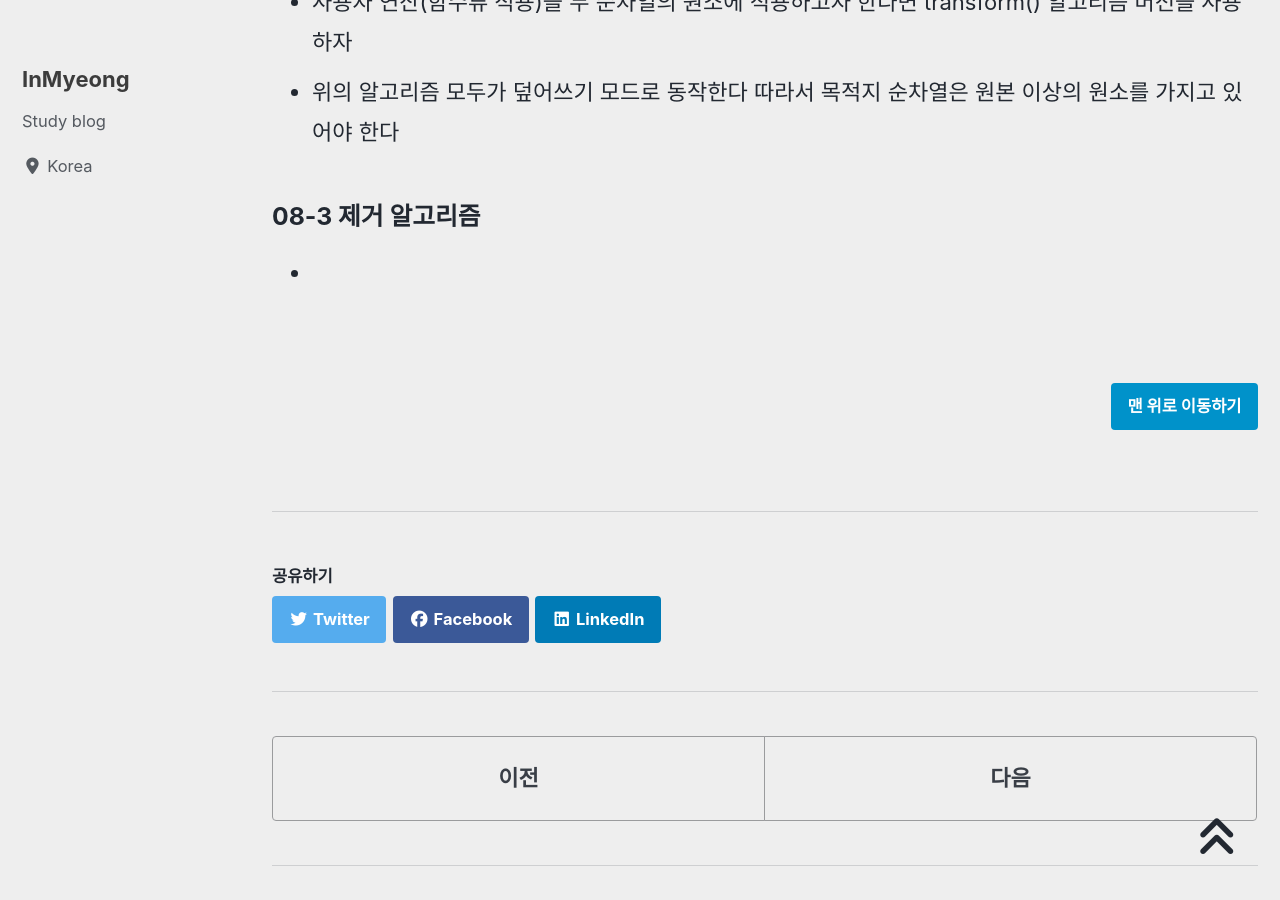
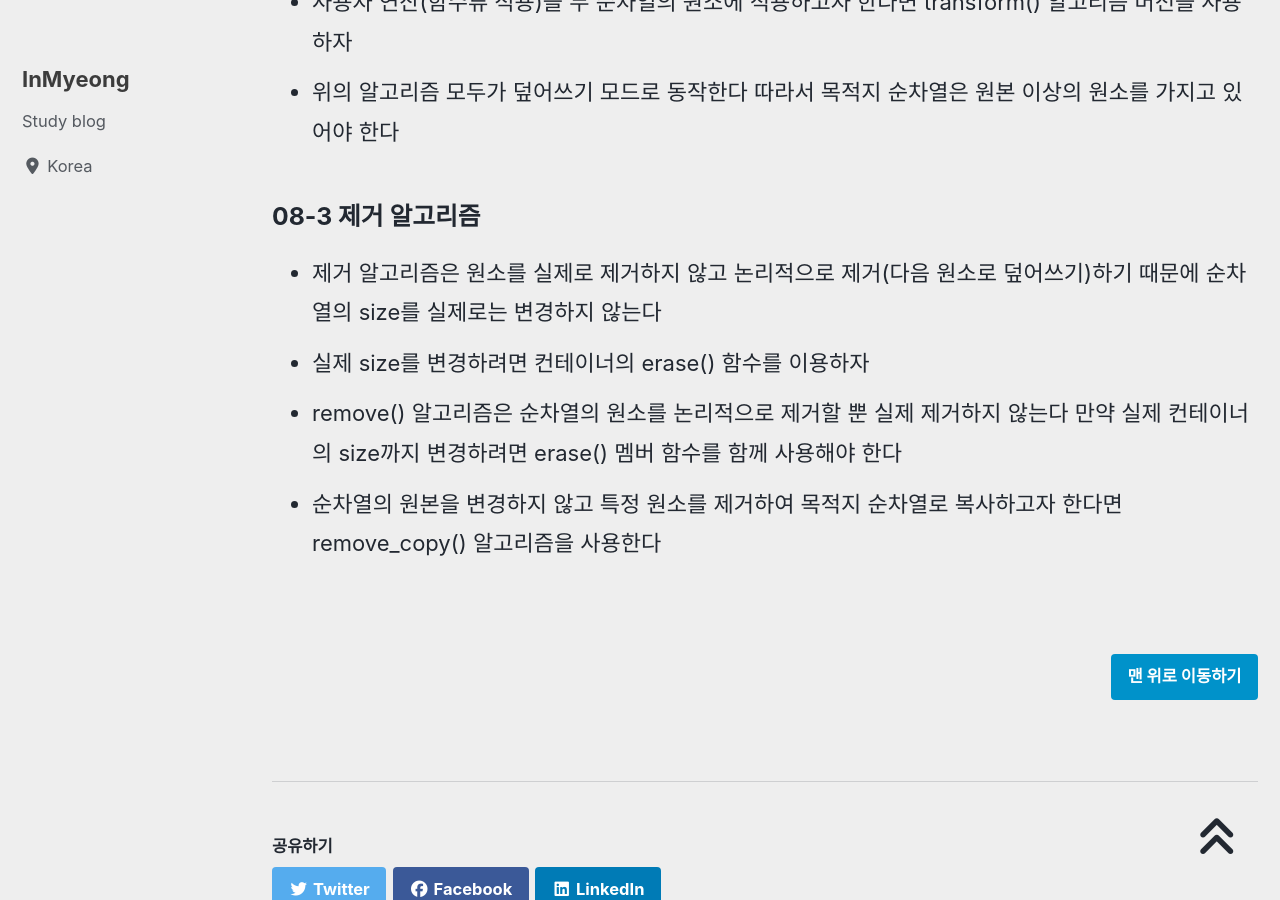
Before and after one commit to devMyeong/devMyeong.github.io, a Jekyll site: the page built from _posts/stl/2021-08-12-cpp-stl.md, in a window 1280 px wide and 900 px high, scrolled down 18607 px. Built offline with Jekyll 4.4.1, drawn with Linux system fonts in a browser that asks for light colours; cached includes are drawn as plain includes; nearby versions of some CDN libraries; some web fonts are replaced; comment, search, counter and statistics services are not loaded.

Commit message:
update stl chapter 08-3

```diff
--- a/_posts/stl/2021-08-12-cpp-stl.md
+++ b/_posts/stl/2021-08-12-cpp-stl.md
@@ -314,7 +314,10 @@ lt.remove_if(Predicate); // 이와 같이 조건자가 참인 모든 원소를
 - 위의 알고리즘 모두가 덮어쓰기 모드로 동작한다 따라서 목적지 순차열은 원본 이상의 원소를 가지고 있어야 한다
 
 ### 08-3 제거 알고리즘
--
+- 제거 알고리즘은 원소를 실제로 제거하지 않고 논리적으로 제거(다음 원소로 덮어쓰기)하기 때문에 순차열의 size를 실제로는 변경하지 않는다
+- 실제 size를 변경하려면 컨테이너의 erase() 함수를 이용하자
+- remove() 알고리즘은 순차열의 원소를 논리적으로 제거할 뿐 실제 제거하지 않는다 만약 실제 컨테이너의 size까지 변경하려면 erase() 멤버 함수를 함께 사용해야 한다
+- 순차열의 원본을 변경하지 않고 특정 원소를 제거하여 목적지 순차열로 복사하고자 한다면 remove_copy() 알고리즘을 사용한다
 
 <br>
 
```
